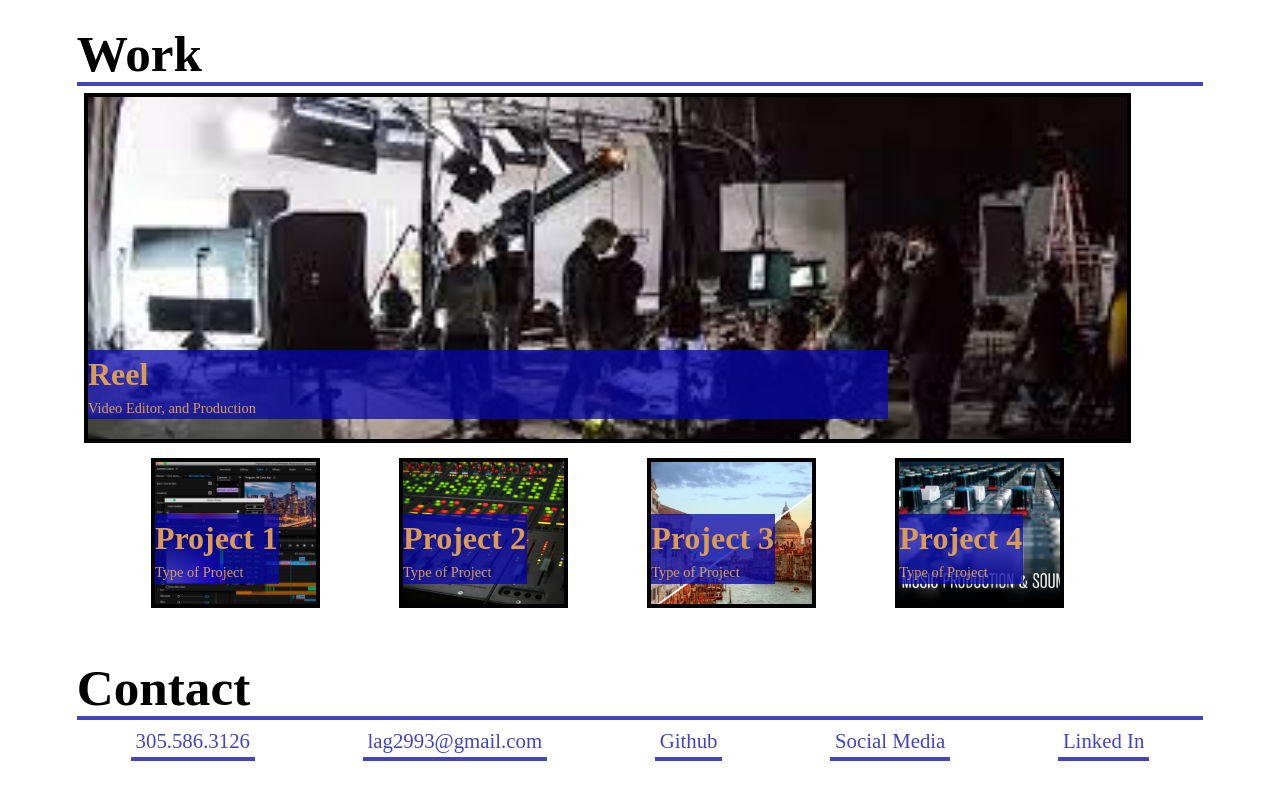
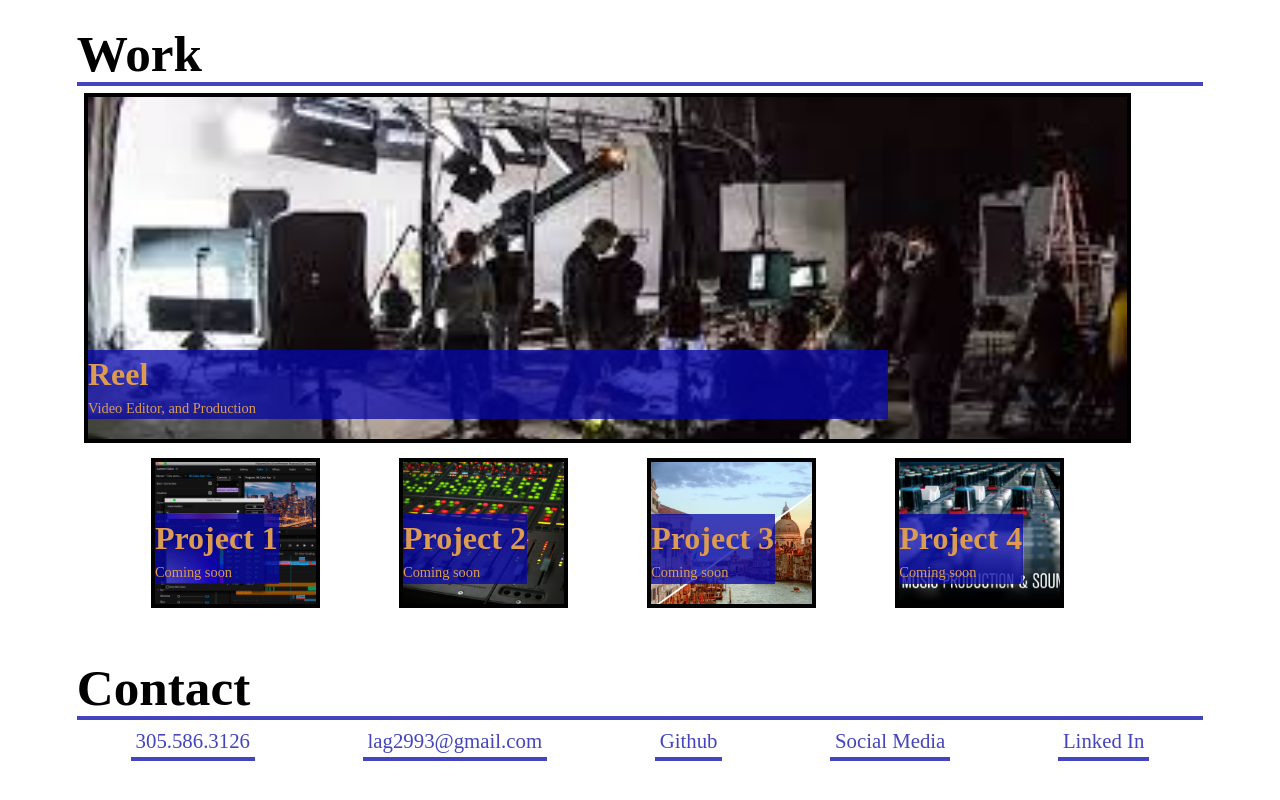
Before and after one commit to lag2993/Module-2-Challenge, a plain HTML site: page index.html in a window 1280 px wide. Shown: the part 1050-1850 px from the top of the page. Drawn offline with Linux system fonts and the light colour scheme.

```diff
--- a/index.html
+++ b/index.html
@@ -65,25 +65,25 @@
             <a href="p1" class="project-box project-1">
                 <div>
                     <h3>Project 1</h3>
-                    <span>Type of Project</span>
+                    <span>Coming soon</span>
                 </div>
             </a>
             <a href="p2" class="project-box project-2">
                 <div>
                     <h3>Project 2</h3>
-                    <span>Type of Project</span>
+                    <span>Coming soon</span>
                 </div>
             </a>
             <a href="p3" class="project-box project-3">
                 <div>
                     <h3>Project 3</h3>
-                    <span>Type of Project</span>
+                    <span>Coming soon</span>
                 </div>
             </a>
             <a href="p4" class="project-box project-4">
                 <div>
                     <h3>Project 4</h3>
-                    <span>Type of Project</span>
+                    <span>Coming soon</span>
                 </div>
             </a>
 
```
